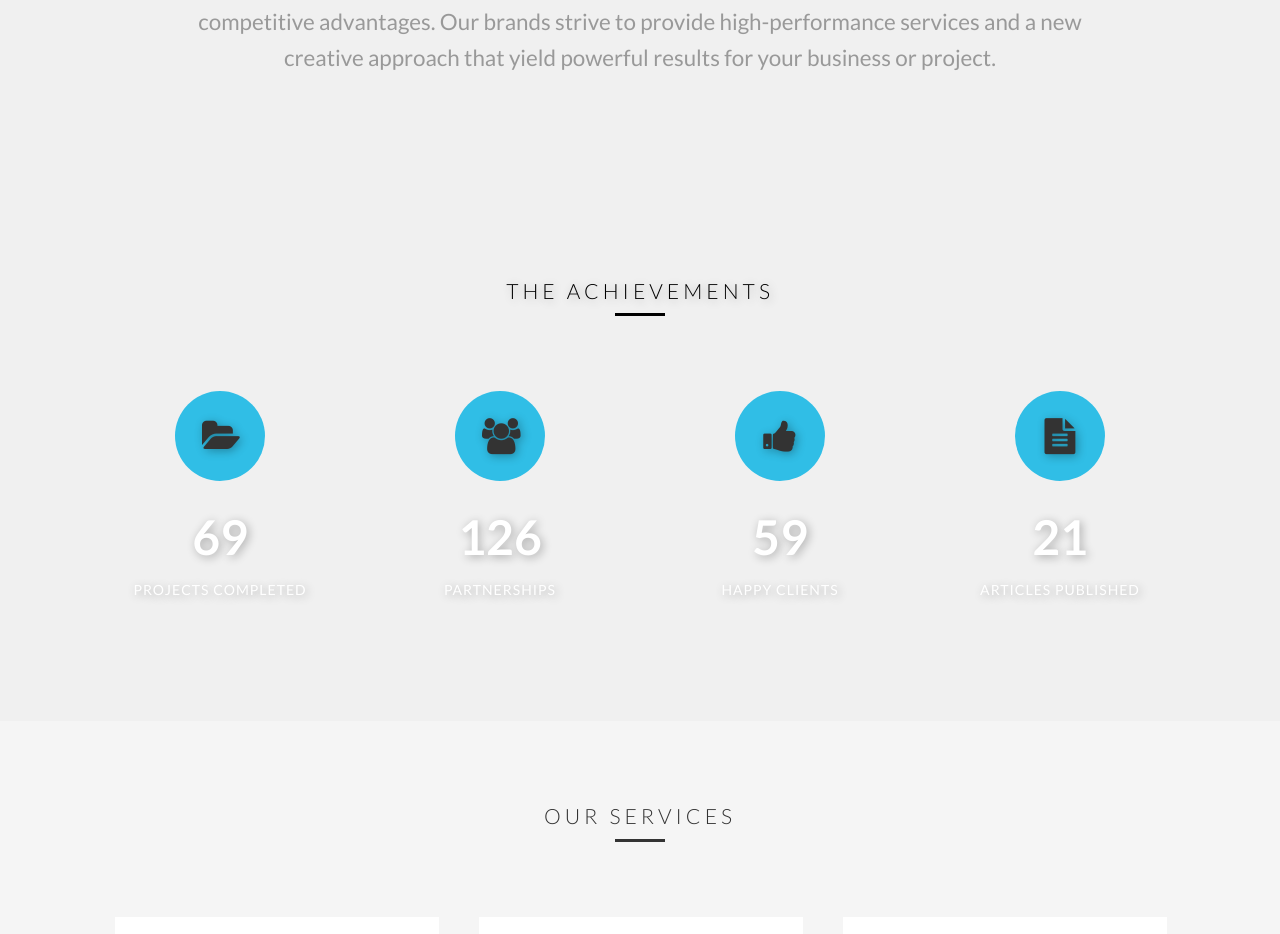
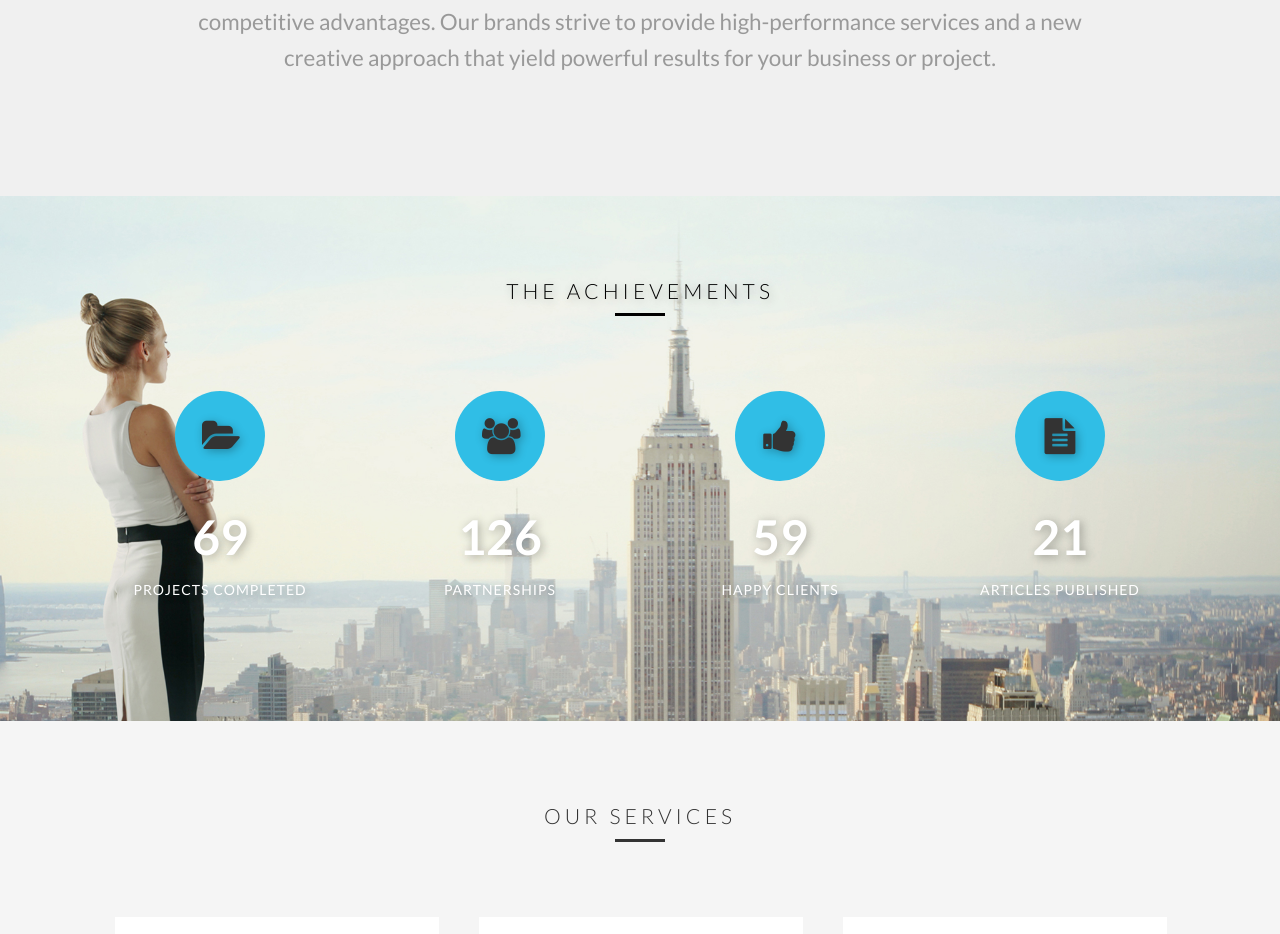
Before and after one commit to acarranza34/Esteem-Enterprise-Site, a Jekyll site: the page built from index.html, in a window 1280 px wide. Shown: the part 1127-2061 px from the top of the page. Built offline with Jekyll 4.4.1, drawn with Linux system fonts in a browser that asks for light colours; some web fonts are replaced.

```diff
--- a/index.html
+++ b/index.html
@@ -297,7 +297,7 @@
   </div>
 </div>
 <div class='three spacing' style="background-color: rgba(240,240,240,1);"></div>
-<div class='full parallax' style='background-image: url({{ site.baseurl }}/images/J-images/@stock/milestone-bg-2.jpg); color: #fff;'>
+<div class='full parallax' style='background-image: url({{ site.baseurl }}/images/@stock/milestone-bg-2.jpg); color: #fff;'>
   <div class='row'>
     <div class='large-12 columns'>
       {% include section-header.html title="the achievements" class="alt" title_style="color: #000; text-shadow: 2px 2px 10px rgba(0, 0, 0, 0.3);" %}
```
